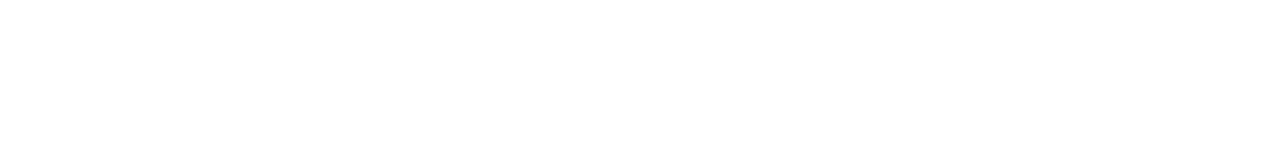
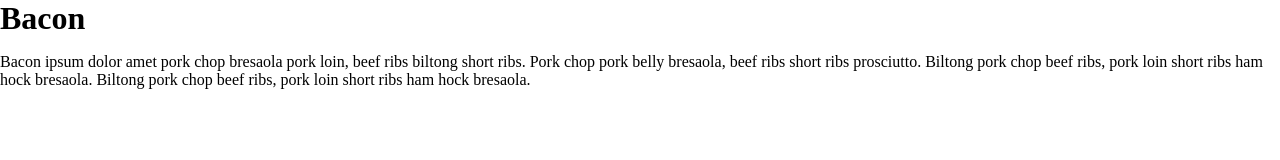
Before and after one commit to DEVinHouse-Clamed-V3/mini-projeto-avaliativo-getelmtbyid, a plain HTML site: page index.html in a window 1280 px wide. Drawn offline with Linux system fonts and the light colour scheme.

Commit message:
chore: Add Bacon ipsum to index.html and define 'eggs' variable in script.js

```diff
--- a/index.html
+++ b/index.html
@@ -7,7 +7,12 @@
     <link rel="stylesheet" href="styles.css" />
   </head>
   <body>
-
+    <h1>Bacon</h1>
+    <p>
+      Bacon ipsum dolor amet pork chop bresaola pork loin, beef ribs biltong short ribs. Pork chop pork belly bresaola, beef ribs short ribs
+      prosciutto. Biltong pork chop beef ribs, pork loin short ribs ham hock bresaola. Biltong pork chop beef ribs, pork loin short ribs ham hock
+      bresaola.
+    </p>
 
     <script src="script.js"></script>
   </body>
--- a/script.js
+++ b/script.js
@@ -1 +1,2 @@
 const bacon = "bacon";
+const eggs = "eggs";
--- a/styles.css
+++ b/styles.css
@@ -3,3 +3,8 @@
   padding: 0;
   box-sizing: border-box;
 }
+
+h1 {
+  font-size: 2rem;
+  margin-bottom: 1rem;
+}
```
